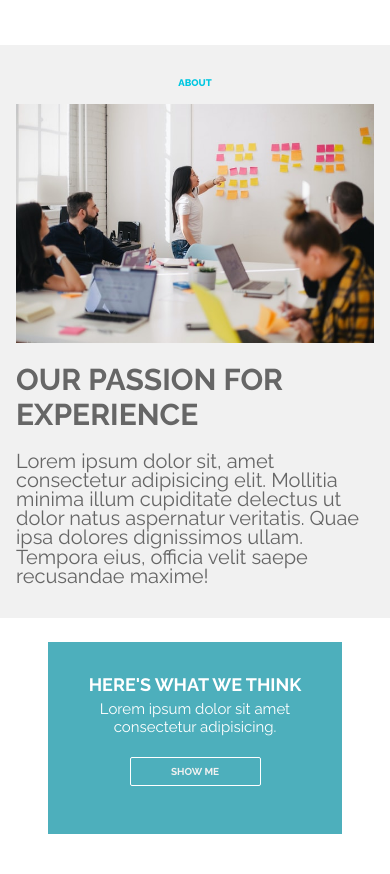
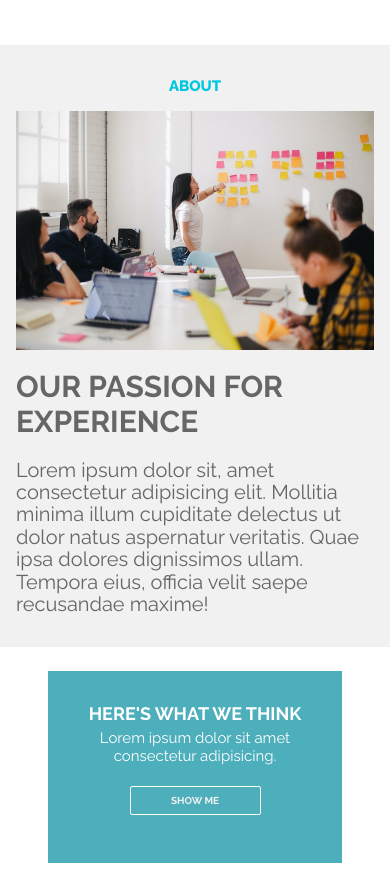
Before and after one commit to Uny1me/sarcon, a plain HTML site: page index.html in a window 390 px wide. Shown: the part 1732-2606 px from the top of the page. Drawn offline with Linux system fonts and the light colour scheme.

Commit message:
Update main.css

```diff
--- a/assets/css/main.css
+++ b/assets/css/main.css
@@ -206,6 +206,7 @@ header nav li:hover > a {
   padding-bottom: 1rem;
   font-weight: 800;
   font-size: .6rem;
+
 }
 
 .about .sub {
@@ -417,6 +418,9 @@ footer small {
     margin: 1rem 0;
     width: 40%;
   }
+
+
+
   .service h4 {
     font-size: 40px !important;
   }
@@ -441,6 +445,9 @@ footer small {
   .service__list p {
     font-size: 15px !important;
   }
+  .about h6{
+  font-size: 15px ! important ;
+  }
   .sub {
     -webkit-box-pack: center !important;
         -ms-flex-pack: center !important;
@@ -452,7 +459,7 @@ footer small {
   }
   .sub p {
     font-size: 20px !important;
-    line-height: 1.2rem !important;
+    line-height: 1.4rem !important;
   }
   .blog {
     -webkit-box-orient: vertical;
```
